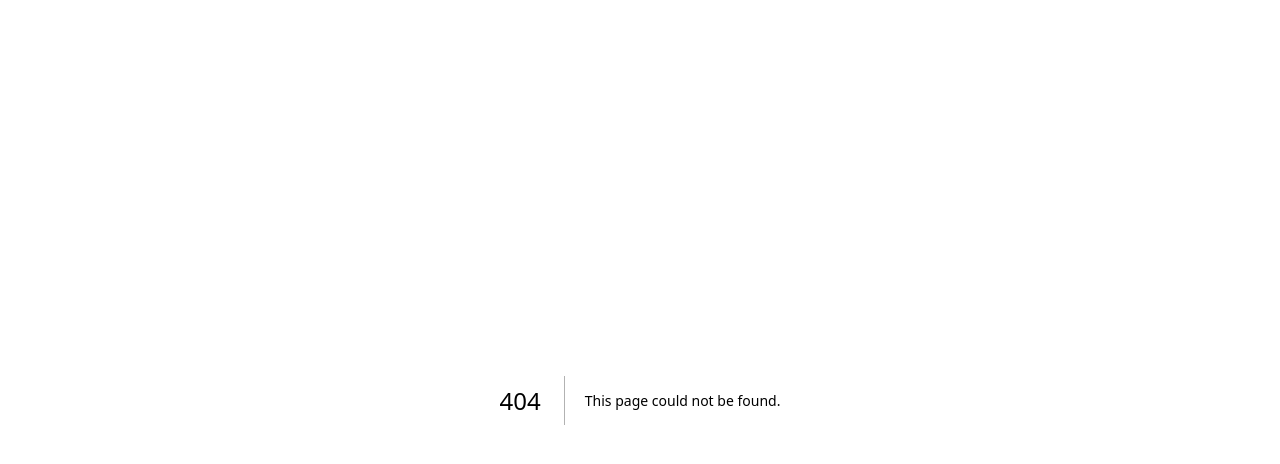
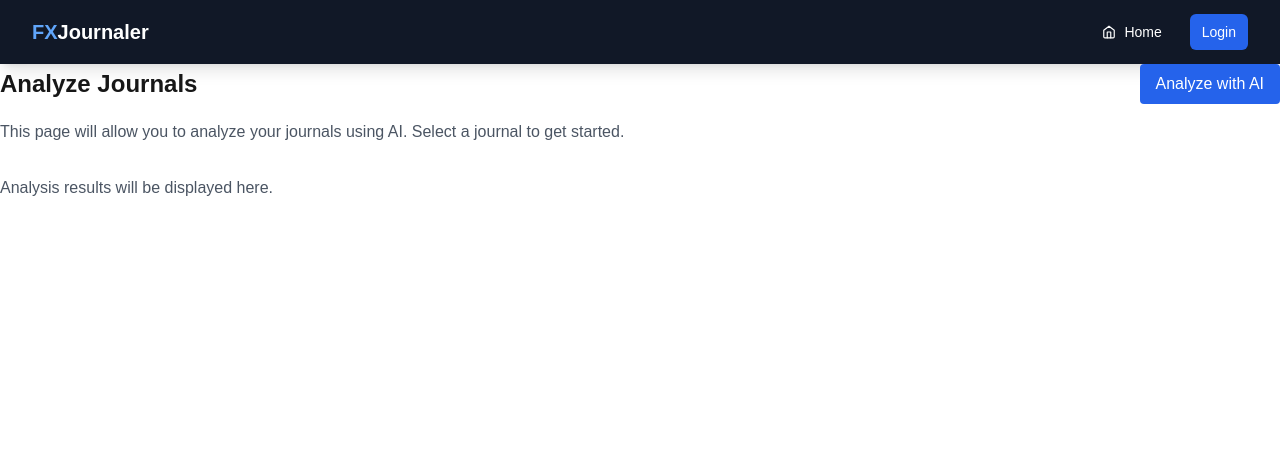
Before and after one commit to ivancliff029/journalx, a Next.js app: page /journals/analyze in a window 1280 px wide. Before the commit this address had no page. Shown: the top 464 px of the page. Built offline with nearby package versions, Linux system fonts and the light colour scheme; no server answers.

Commit message:
Update:Dynamic route to analyze trades with AI

```diff
--- /dev/null
+++ b/app/journals/analyze/page.js
@@ -0,0 +1,28 @@
+import Navbar from "@/app/components/Navbar";
+
+export default function AnalyzePage() {
+  return (
+    <>
+    <Navbar />
+      <div className="flex items-center justify-between mb-4">
+        <h1 className="text-2xl font-bold">Analyze Journals</h1>
+        <button className="px-4 py-2 bg-blue-600 text-white rounded hover:bg-blue-700">
+          Analyze with AI
+        </button>
+      </div>
+      <div className="space-y-4">
+        {/* Journal analysis content will go here */}
+        <p className="text-gray-600">
+          This page will allow you to analyze your journals using AI. Select a journal to get started.
+        </p>
+      </div>
+      <div className="mt-8">
+        {/* Journal selection and analysis controls will go here */}
+      </div>
+        <div className="mt-8">
+            {/* Placeholder for analysis results */}
+            <p className="text-gray-600">Analysis results will be displayed here.</p>
+        </div>
+    </>
+  );
+}
```
